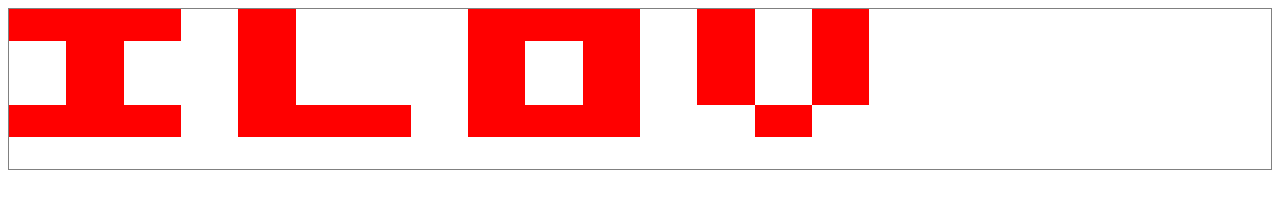
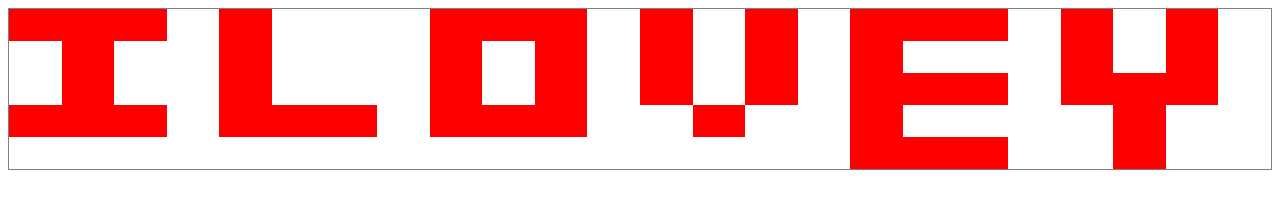
Before and after one commit to Assadmessi/test, a plain HTML site: page index.html in a window 1280 px wide. Drawn offline with Linux system fonts and the light colour scheme.

Commit message:
version-1.1

```diff
--- a/index.html
+++ b/index.html
@@ -105,6 +105,66 @@
             <div class="item item-32">
                 <p></p>
             </div>
+            <div class="item item-33">
+                <p></p>
+            </div>
+            <div class="item item-34">
+                <p></p>
+            </div>
+            <div class="item item-35">
+                <p></p>
+            </div>
+            <div class="item item-36">
+                <p></p>
+            </div>
+            <div class="item item-37">
+                <p></p>
+            </div>
+            <div class="item item-38">
+                <p></p>
+            </div>
+            <div class="item item-39">
+                <p></p>
+            </div>
+            <div class="item item-40">
+                <p></p>
+            </div>
+            <div class="item item-41">
+                <p></p>
+            </div>
+            <div class="item item-42">
+                <p></p>
+            </div>
+            <div class="item item-43">
+                <p></p>
+            </div>
+            <div class="item item-44">
+                <p></p>
+            </div>
+            <div class="item item-45">
+                <p></p>
+            </div>
+            <div class="item item-46">
+                <p></p>
+            </div>
+            <div class="item item-47">
+                <p></p>
+            </div>
+            <div class="item item-48">
+                <p></p>
+            </div>
+            <div class="item item-49">
+                <p></p>
+            </div>
+            <div class="item item-50">
+                <p></p>
+            </div>
+            <div class="item item-51">
+                <p></p>
+            </div>
+            <div class="item item-52">
+                <p></p>
+            </div>
         </div>
     </body>
 </html>
--- a/styles.css
+++ b/styles.css
@@ -1,7 +1,7 @@
 .container{
     border: 1px solid gray;
     display: grid;
-    grid-template-columns: repeat(22, 1fr);
+    grid-template-columns: repeat(24, 1fr);
     grid-template-rows: repeat(5, 1fr);
 }
 
@@ -157,3 +157,103 @@
     grid-row: 1/ 2;
     grid-column: 15/ 16;
 }
+
+.item-33{
+    grid-row: 1/ 2;
+    grid-column: 17/ 18;
+}
+
+.item-34{
+    grid-row: 2/ 3;
+    grid-column: 17/ 18;
+}
+
+.item-35{
+    grid-row: 3/ 4;
+    grid-column: 17/ 18;
+}
+
+.item-36{
+    grid-row: 4/ 5;
+    grid-column: 17/ 18;
+}
+
+.item-37{
+    grid-row: 1/ 2;
+    grid-column: 18/ 19;
+}
+
+.item-38{
+    grid-row: 1/ 2;
+    grid-column: 19/ 20;
+}
+
+.item-39{
+    grid-row: 3/ 4;
+    grid-column: 18/ 19;
+}
+
+.item-40{
+    grid-row: 3/ 4;
+    grid-column: 19/ 20;
+}
+
+.item-41{
+    grid-row: 5/ 6;
+    grid-column: 18/ 19;
+}
+
+.item-42{
+    grid-row: 5/ 6;
+    grid-column: 19/ 20;
+}
+
+.item-43{
+    grid-row: 5/ 6;
+    grid-column: 17/ 18;
+}
+
+.item-44{
+    grid-row: 1/ 2;
+    grid-column: 21/ 22;
+}
+
+.item-45{
+    grid-row: 2/ 3;
+    grid-column: 21/ 22;
+}
+
+.item-46{
+    grid-row: 3/ 4;
+    grid-column: 21/ 22;
+}
+
+.item-47{
+    grid-row: 1/ 2;
+    grid-column: 23/ 24;
+}
+
+.item-48{
+    grid-row: 2/ 3;
+    grid-column: 23/ 24;
+}
+
+.item-49{
+    grid-row: 4/ 5;
+    grid-column: 22/ 23;
+}
+
+.item-50{
+    grid-row: 5/ 6 ;
+    grid-column: 22/ 23;
+}
+
+.item-51{
+    grid-row: 3/ 4 ;
+    grid-column: 23/ 24;
+}
+
+.item-52{
+    grid-row: 3/ 4 ;
+    grid-column: 22/ 23;
+}
```
